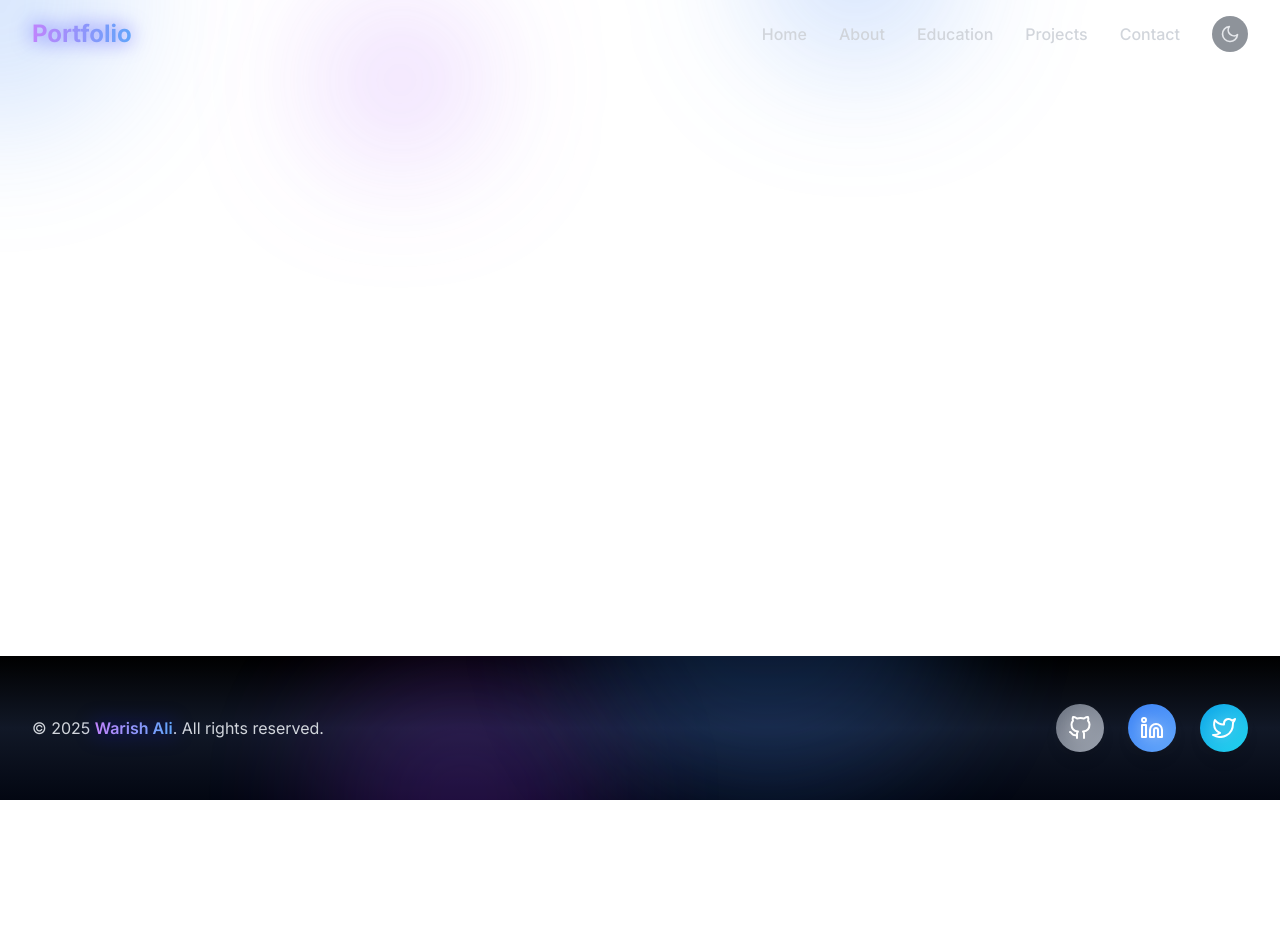
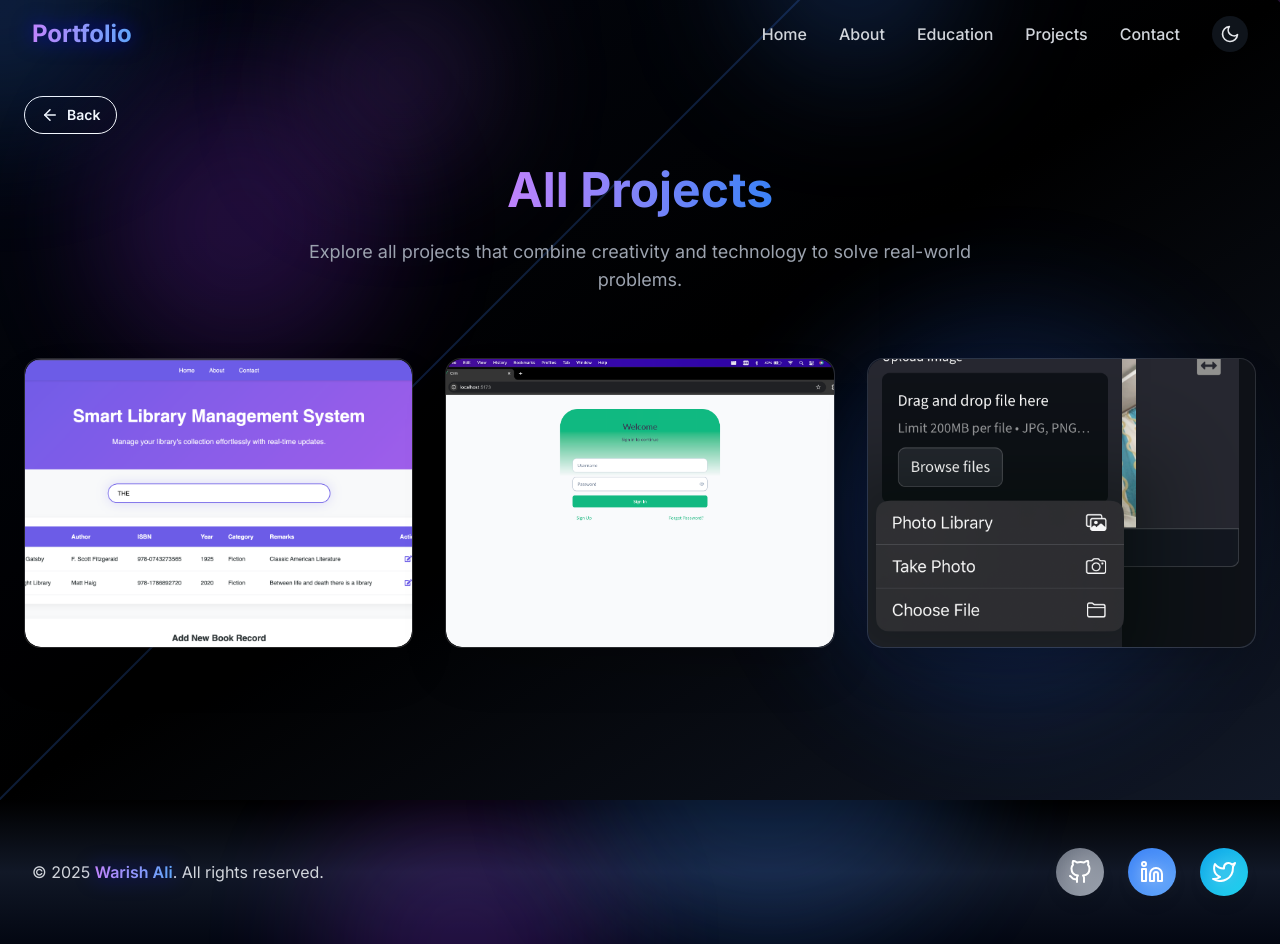
Before and after one commit to WarishAli1/warish-portfolio, a React (Vite) app in the folder project/: page /all-projects in a window 1280 px wide. Before the commit the page ends 800 px from the top, so only its background shows below. Built offline with nearby package versions, Linux system fonts and the light colour scheme.

Commit message:
new feature in project page

```diff
--- a/project/src/App.jsx
+++ b/project/src/App.jsx
@@ -10,6 +10,7 @@ import About from './pages/About';
 import Contact from './pages/Contact';
 import ScrollToTop from './components/ScrollToTop';
 import GlowFollower from './context/GlowFollower';
+import AllProject from './pages/AllProject';
 function App() {
   const location = useLocation();
 
@@ -27,6 +28,7 @@ function App() {
             <Route path="/about" element={<About />} />
             <Route path="/contact" element={<Contact />} />
             <Route path="/education" element={<Education />} />
+            <Route path="/all-projects" element={<AllProject />} />
           </Routes>
         </AnimatePresence>
       </main>
--- /dev/null
+++ b/project/src/pages/AllProject.jsx
@@ -0,0 +1,109 @@
+import { useState } from "react";
+import { motion } from "framer-motion";
+import { Link, useNavigate } from "react-router-dom";
+import { FiExternalLink, FiGithub, FiArrowLeft } from "react-icons/fi";
+import NeonLinesBackground from "../context/NeonLinesBackground";
+import projects from "../data/projects";
+
+const AllProjects = () => {
+  const navigate = useNavigate();
+  const [activeTap, setActiveTap] = useState(null);
+
+  const handleTap = (id) => {
+    if (activeTap === id) setActiveTap(null);
+    else setActiveTap(id);
+  };
+
+  return (
+    <div className="min-h-screen bg-gradient-to-br from-gray-950 via-black to-gray-900 text-white relative overflow-hidden">
+      <NeonLinesBackground />
+
+      <div className="absolute inset-0 overflow-hidden">
+        <div className="absolute top-20 left-24 w-72 h-72 bg-purple-600/30 rounded-full blur-3xl animate-pulse"></div>
+        <div className="absolute bottom-24 right-20 w-96 h-96 bg-blue-600/30 rounded-full blur-3xl animate-pulse"></div>
+      </div>
+
+      <section className="relative z-10 max-w-7xl mx-auto px-6 py-24">
+        <button
+          onClick={() => navigate(-1)}
+          className="flex items-center gap-2 mb-8 text-sm font-semibold text-white border border-white rounded-full px-4 py-2 hover:border-blue-500 hover:text-blue-400 transition-all duration-300"
+        >
+          <FiArrowLeft size={18} /> Back
+        </button>
+
+        <motion.div
+          initial={{ opacity: 0, y: 40 }}
+          animate={{ opacity: 1, y: 0 }}
+          className="text-center mb-16"
+        >
+          <h2 className="text-4xl sm:text-5xl font-extrabold bg-clip-text text-transparent bg-gradient-to-r from-purple-400 to-blue-500 inline-block pb-2">
+            All Projects
+          </h2>
+          <p className="mt-4 text-gray-400 max-w-2xl mx-auto text-lg">
+            Explore all projects that combine creativity and technology to solve real-world problems.
+          </p>
+        </motion.div>
+
+        <div className="grid gap-8 sm:grid-cols-1 md:grid-cols-2 lg:grid-cols-3">
+          {projects.map((project) => (
+            <motion.div
+              key={project.id}
+              whileHover={{ scale: 1.03 }}
+              transition={{ type: "spring", stiffness: 200, damping: 15 }}
+              onClick={() => handleTap(project.id)}
+              className="relative group rounded-2xl overflow-hidden backdrop-blur-lg border border-white/10 shadow-2xl bg-white/5 hover:bg-white/10 transition-all duration-300 cursor-pointer"
+            >
+              <div className="relative w-full h-60 sm:h-72 overflow-hidden rounded-2xl">
+                <motion.img
+                  src={project.images[0]}
+                  alt={project.title}
+                  className="w-full h-full object-cover rounded-2xl transition-transform duration-700 group-hover:scale-105"
+                />
+
+                <div
+                  className={`absolute inset-0 bg-gradient-to-t from-black/70 via-black/40 to-transparent flex flex-col justify-end p-4 text-left transition-opacity duration-300
+                    ${activeTap === project.id ? "opacity-100" : "opacity-0 sm:group-hover:opacity-100"}`}
+                >
+                  <h3 className="text-white font-bold text-xl mb-1">{project.title}</h3>
+                  <p className="text-gray-300 text-sm line-clamp-2">{project.description}</p>
+                  <div className="mt-3 flex justify-between items-center">
+                    <Link
+                      to={`/projects/${project.id}`}
+                      className="px-3 py-1 rounded-lg font-semibold bg-gradient-to-r from-purple-500 to-blue-600 hover:from-purple-600 hover:to-blue-700 transition-all text-white text-xs sm:text-sm"
+                    >
+                      View Details
+                    </Link>
+                    <div className="flex gap-2">
+                      {project.demoLink && (
+                        <a
+                          href={project.demoLink}
+                          target="_blank"
+                          rel="noopener noreferrer"
+                          className="p-2 rounded-full bg-white/20 text-white hover:bg-white/30 transition"
+                        >
+                          <FiExternalLink size={16} />
+                        </a>
+                      )}
+                      {project.githubLink && (
+                        <a
+                          href={project.githubLink}
+                          target="_blank"
+                          rel="noopener noreferrer"
+                          className="p-2 rounded-full bg-white/20 text-white hover:bg-white/30 transition"
+                        >
+                          <FiGithub size={16} />
+                        </a>
+                      )}
+                    </div>
+                  </div>
+                </div>
+              </div>
+            </motion.div>
+          ))}
+        </div>
+      </section>
+    </div>
+  );
+};
+
+export default AllProjects;
--- a/project/src/pages/Projects.jsx
+++ b/project/src/pages/Projects.jsx
@@ -1,3 +1,4 @@
+import { useState } from "react";
 import { motion } from "framer-motion";
 import { Link } from "react-router-dom";
 import { FiExternalLink, FiGithub } from "react-icons/fi";
@@ -12,6 +13,12 @@ import "swiper/css/navigation";
 import "swiper/css/pagination";
 
 const Projects = () => {
+  const [tappedSlide, setTappedSlide] = useState(null);
+
+  const handleSlideClick = (id) => {
+    setTappedSlide((prev) => (prev === id ? null : id));
+  };
+
   return (
     <div className="min-h-screen bg-gradient-to-br from-gray-950 via-black to-gray-900 text-white relative overflow-hidden">
       <NeonLinesBackground />
@@ -26,7 +33,6 @@ const Projects = () => {
           animate={{ opacity: 1, y: 0 }}
           className="text-center mb-20"
         >
-
           <h2 className="text-5xl font-extrabold bg-clip-text text-transparent bg-gradient-to-r from-purple-400 to-blue-500 inline-block pb-2">
             My Projects
           </h2>
@@ -43,13 +49,13 @@ const Projects = () => {
           slidesPerView={3}
           loop={false}
           navigation={true}
-          pagination={{ clickable: true }}
+          pagination={{ clickable: true, bulletClass: "swiper-pagination-bullet !bg-white", bulletActiveClass: "swiper-pagination-bullet-active !bg-blue-500" }}
+          spaceBetween={60}
           autoplay={{
             delay: 3000,
             disableOnInteraction: false,
             pauseOnMouseEnter: true,
           }}
-          spaceBetween={60}
           coverflowEffect={{
             rotate: 50,
             stretch: 0,
@@ -67,9 +73,10 @@ const Projects = () => {
           {projects.map((project) => (
             <SwiperSlide key={project.id}>
               <motion.div
-                whileHover={{ scale: 1.08 }}
+                onClick={() => handleSlideClick(project.id)}
+                whileHover={{ scale: 1.05 }}
                 transition={{ type: "spring", stiffness: 200, damping: 15 }}
-                className="relative group rounded-3xl overflow-hidden backdrop-blur-xl border border-white/10 shadow-2xl bg-white/5 hover:bg-white/10 transition-all duration-300 cursor-pointer"
+                className="relative group rounded-3xl overflow-hidden backdrop-blur-xl border border-white/10 shadow-2xl bg-white/5 hover:bg-white/10 transition-all duration-300 cursor-pointer w-full"
               >
                 <div className="relative w-full h-96 overflow-hidden rounded-3xl">
                   <motion.img
@@ -78,10 +85,11 @@ const Projects = () => {
                     className="w-full h-full object-cover rounded-3xl transition-transform duration-700 group-hover:scale-110"
                   />
 
-                  <motion.div
-                    initial={{ opacity: 0 }}
-                    whileHover={{ opacity: 1 }}
-                    className="absolute inset-0 bg-gradient-to-t from-black/70 via-black/40 to-transparent flex flex-col justify-end p-6 text-left transition-opacity duration-300 sm:opacity-0 sm:hover:opacity-100 opacity-100"
+                  <div
+                    className={`
+                      absolute inset-0 bg-gradient-to-t from-black/70 via-black/40 to-transparent flex flex-col justify-end p-6 text-left transition-opacity duration-300
+                      ${tappedSlide === project.id ? "opacity-100" : "opacity-0 sm:group-hover:opacity-100"}
+                    `}
                   >
                     <h3 className="text-white font-bold text-2xl mb-2">{project.title}</h3>
                     <p className="text-gray-300 text-sm line-clamp-2">{project.description}</p>
@@ -115,12 +123,22 @@ const Projects = () => {
                         )}
                       </div>
                     </div>
-                  </motion.div>
+                  </div>
+
                 </div>
               </motion.div>
             </SwiperSlide>
           ))}
         </Swiper>
+
+        <div className="text-center mt-12">
+          <Link
+            to="/all-projects"
+            className="inline-block px-8 py-2 font-semibold text-white border border-white rounded-full hover:border-blue-500 hover:text-blue-400 transition-all duration-300"
+          >
+            View All Projects
+          </Link>
+        </div>
       </section>
     </div>
   );
```
